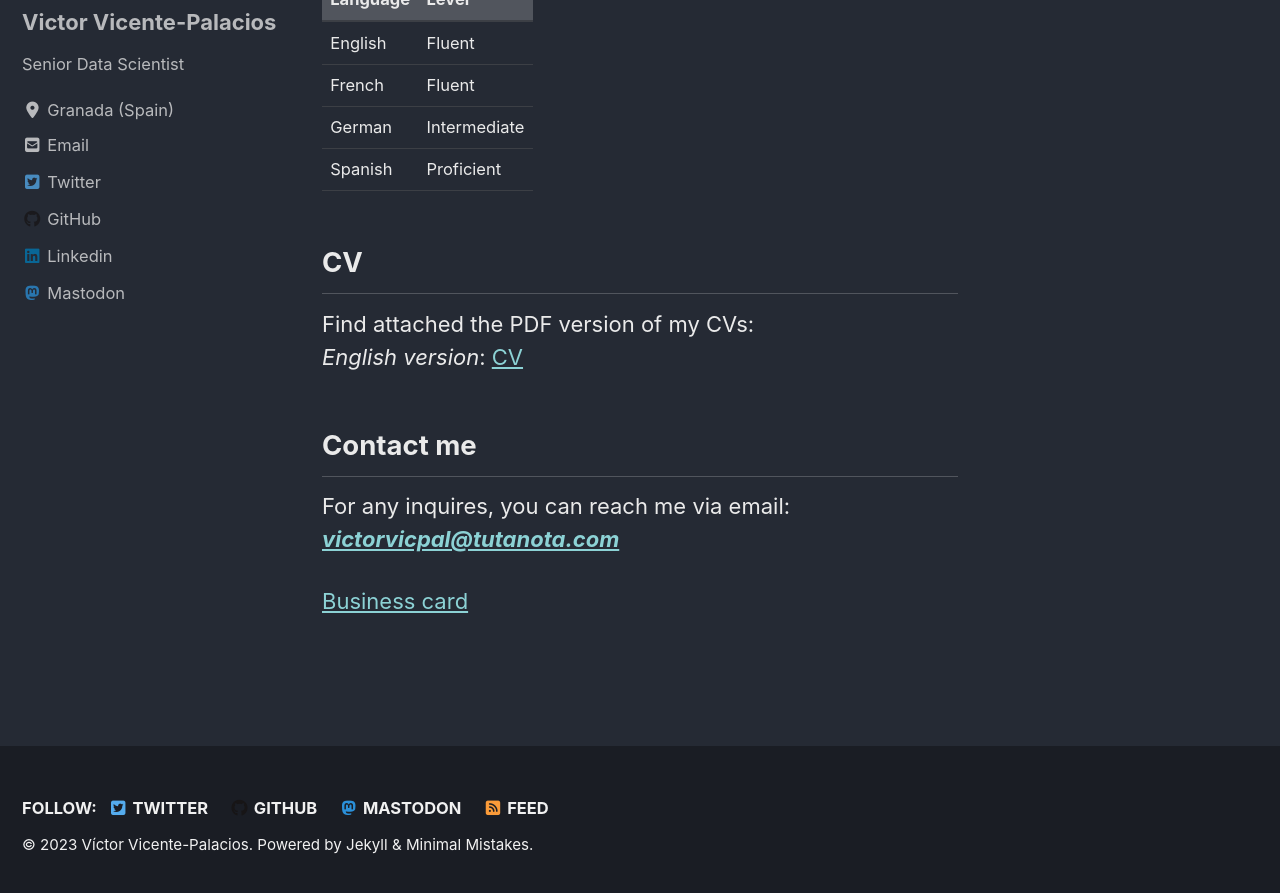
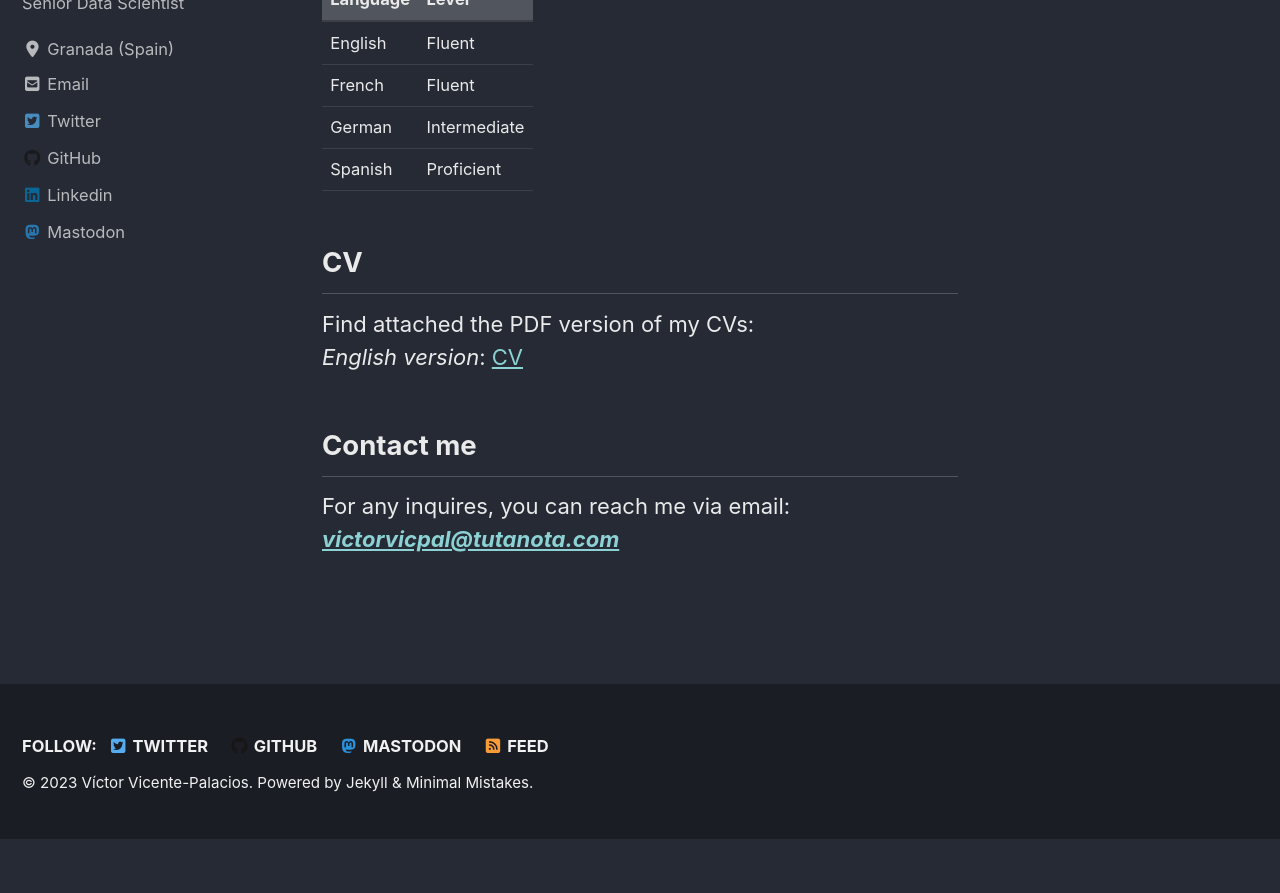
Before and after one commit to victorvicpal/victorvicpal.github.io, a Jekyll site: the page built from index.md, in a window 1280 px wide and 900 px high, scrolled down 2181 px. Shown: the top 893 px of the window. Built offline with Jekyll 4.4.1, drawn with Linux system fonts in a browser that asks for light colours; cached includes are drawn as plain includes; nearby versions of some CDN libraries; after the commit the page ends 3020 px from its top, so only the background shows below that.

Commit message:
Business card deletion index.md

```diff
--- a/index.md
+++ b/index.md
@@ -67,5 +67,3 @@ Find attached the PDF version of my CVs:
 ## Contact me
 
 For any inquires, you can reach me via email: **_[victorvicpal@tutanota.com](mailto:victorvicpal@tutanota.com)_**
-
-[Business card]({{ site.url }}/download/Victor%20Vicente%20Business%20Card.png)
```
